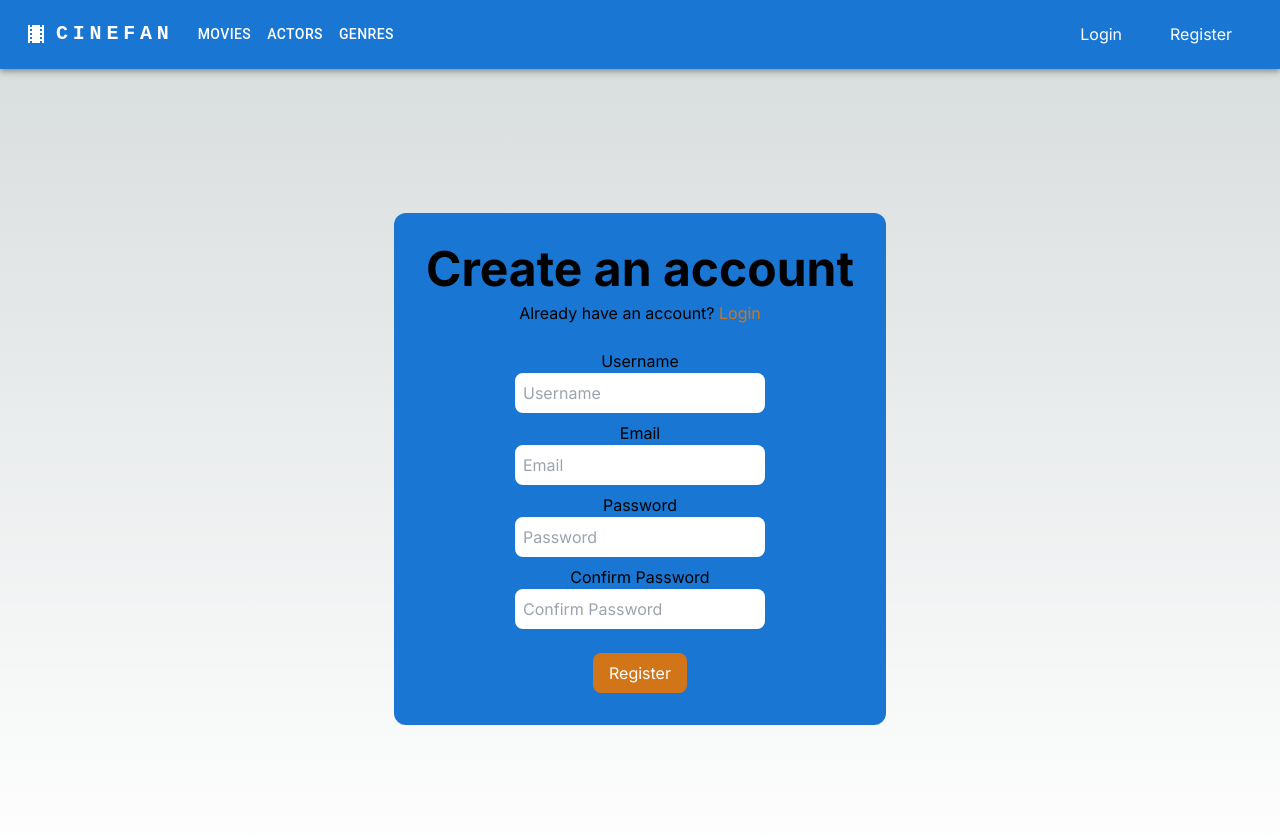
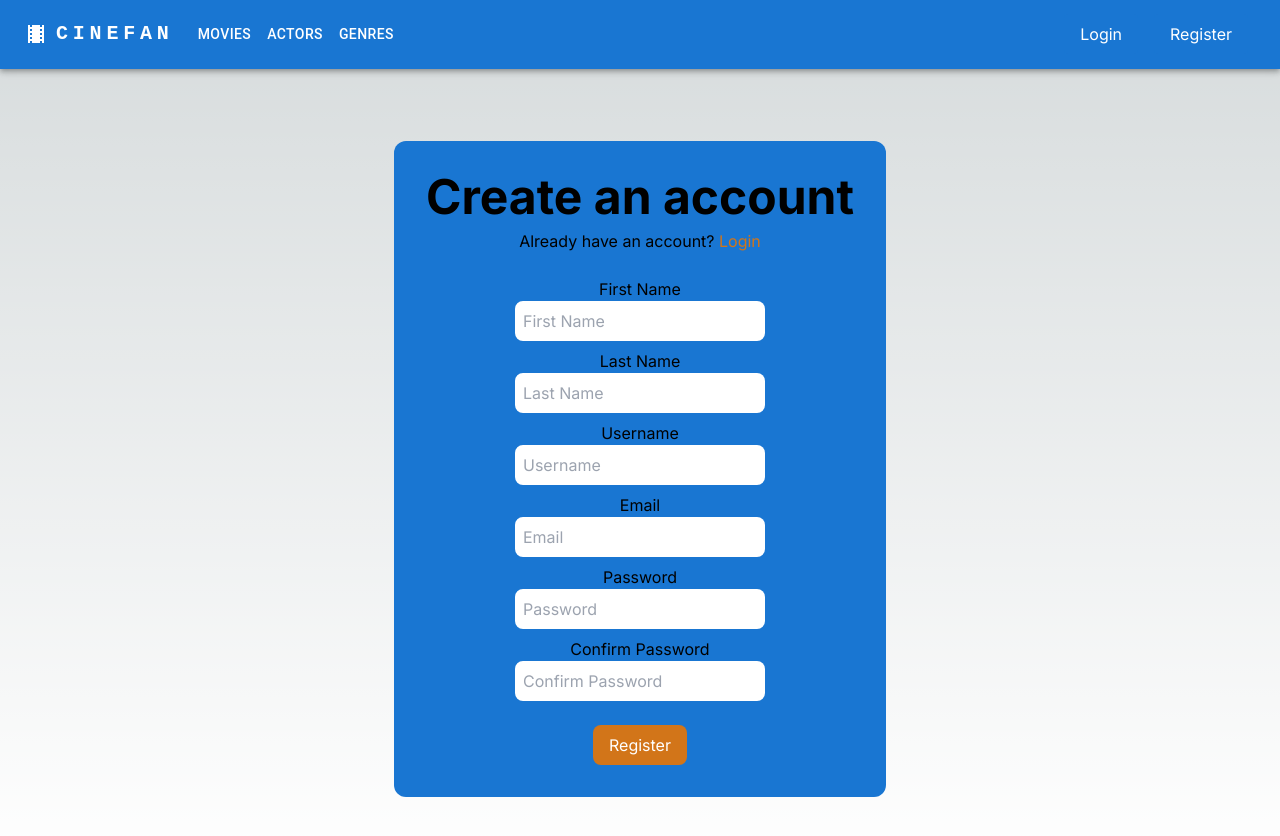
Before and after one commit to bradyhendu/COP4710-Project, a Next.js app in the folder nextjs-flask/: page /register in a window 1280 px wide. Shown: the top 836 px of the page. Built offline with nearby package versions, Linux system fonts and the light colour scheme.

Commit message:
updates register page

```diff
--- a/nextjs-flask/app/register/page.js
+++ b/nextjs-flask/app/register/page.js
@@ -7,7 +7,9 @@ const Register = () => {
     username: '',
     email: '',
     password: '',
-    confirmPassword: ''
+    confirmPassword: '',
+    firstName: '',
+    lastName: ''
   })
 
   const handleChange = (event) => {
@@ -43,7 +45,11 @@ const Register = () => {
         <h1 className="text-5xl font-bold">Create an account</h1>
         <p className='mt-2'>Already have an account? <Link href='/login' className='text-secondary hover:text-accent'>Login</Link></p>
         <form className='mt-6 flex flex-col items-center' onSubmit={handleSubmit}>
-          <label htmlFor='username'>Username</label>
+          <label htmlFor='firstName'>First Name</label>
+          <input type='text' placeholder='First Name' className='p-2 rounded-lg text-dark' name='firstName' value={formData.firstName} onChange={handleChange}/>
+          <label htmlFor='lastName' className='mt-2' >Last Name</label>
+          <input type='text' placeholder='Last Name' className='p-2 rounded-lg text-dark' name='lastName' value={formData.lastName} onChange={handleChange}/>
+          <label htmlFor='username' className='mt-2'>Username</label>
           <input type='text' placeholder='Username' className='p-2 rounded-lg text-dark' name='username' value={formData.username} onChange={handleChange}/>
           <label htmlFor='email' className='mt-2'>Email</label>
           <input type='email' placeholder='Email' className='p-2  rounded-lg text-dark' name='email' value={formData.email} onChange={handleChange}/>
```
